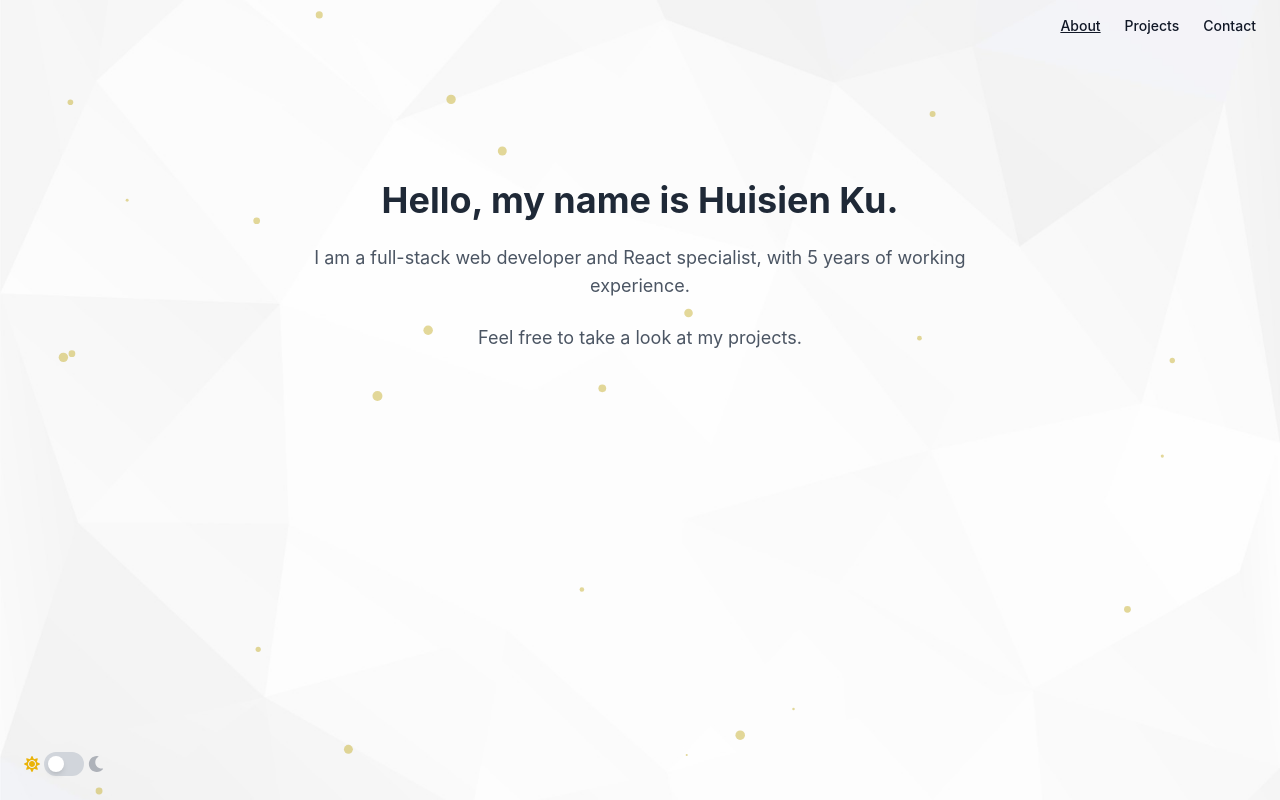
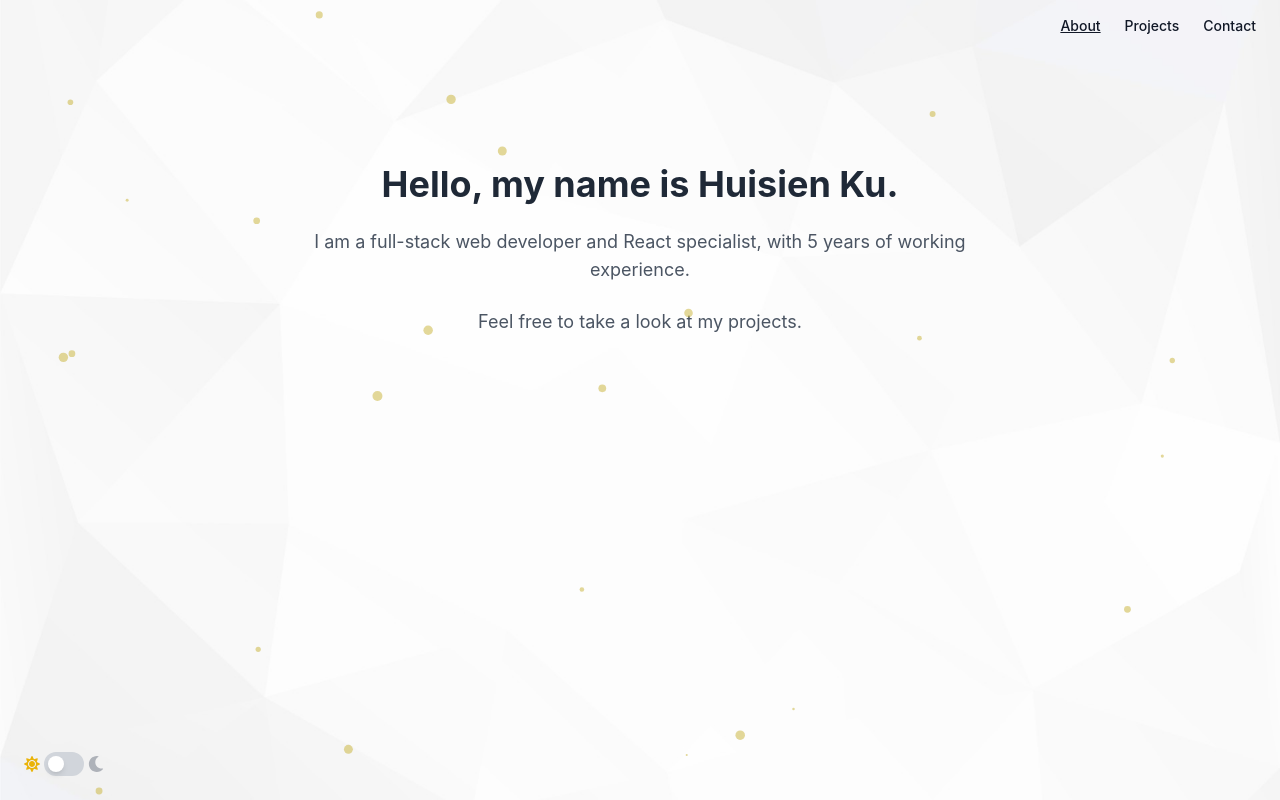
Before and after one commit to kuhuisien/portfolio-frontend, a React (Vite) app: page / in a window 1280 px wide. Built offline with nearby package versions, Linux system fonts and the light colour scheme.

Commit message:
adjust styling

```diff
--- a/src/pages/About.jsx
+++ b/src/pages/About.jsx
@@ -16,7 +16,7 @@ const About = () => {
   }, []);
 
   return (
-    <div className="pt-32 px-6 flex flex-col items-center justify-center">
+    <div className="pt-28 px-6 flex flex-col items-center justify-center">
       <div className="text-center max-w-2xl space-y-6">
         <motion.h1
           className="text-4xl font-bold text-gray-800 dark:text-white"
```
